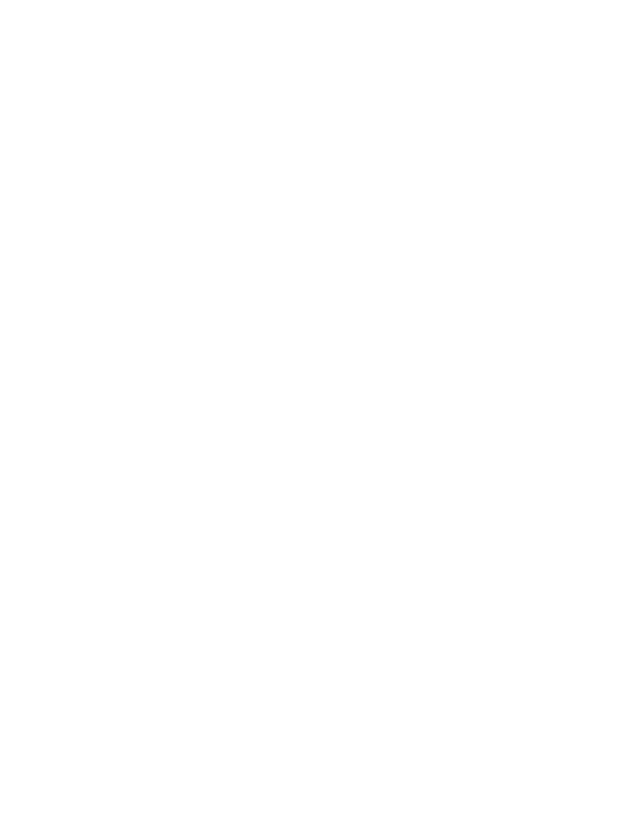
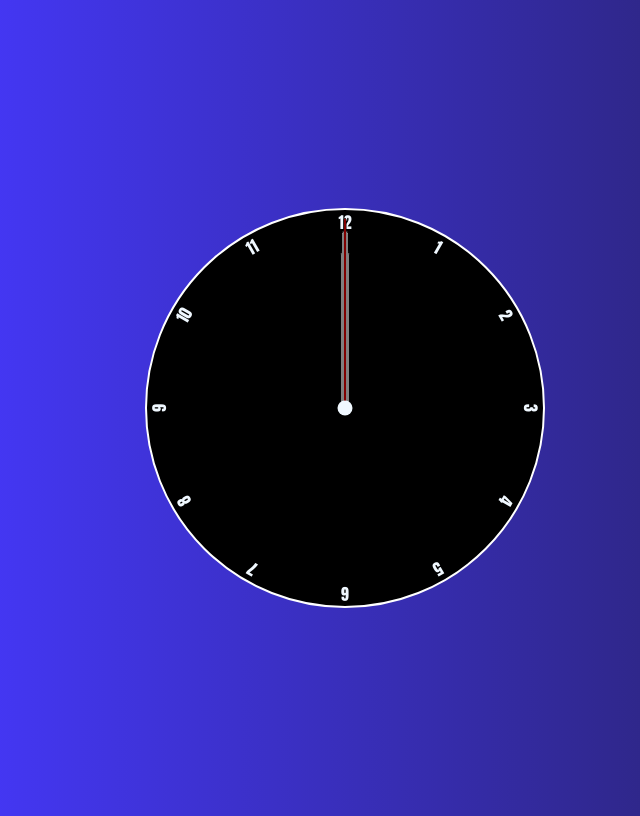
Before and after one commit to AJY79/Clock, a plain HTML site: page index.html in a window 1280 px wide. Shown: the whole page, without its empty margins (295-935 px from the left). Drawn offline with Linux system fonts and the light colour scheme.

Commit message:
html and css finsihed

```diff
--- a/index.html
+++ b/index.html
@@ -9,5 +9,23 @@
 </head>
 <body>
 
+    <div class="clock">
+        <div class="hand hour"></div>
+        <div class="hand minute"></div>
+        <div class="hand second"></div>
+        <div class="number number1">1</div>
+        <div class="number number2">2</div>
+        <div class="number number3">3</div>
+        <div class="number number4">4</div>
+        <div class="number number5">5</div>
+        <div class="number number6">6</div>
+        <div class="number number7">7</div>
+        <div class="number number8">8</div>
+        <div class="number number9">9</div>
+        <div class="number number10">10</div>
+        <div class="number number11">11</div>
+        <div class="number number12">12</div>
+    </div>
+
 </body>
 </html>
--- a/styles.css
+++ b/styles.css
@@ -0,0 +1,89 @@
+*, *::before, *::after{
+    box-sizing: border-box;
+    font-family: Impact, Haettenschweiler, 'Arial Narrow Bold', sans-serif;
+}
+
+body {
+    background: rgb(68,55,244);
+    background: linear-gradient(90deg, rgba(68,55,244,1) 22%, rgba(18,9,121,0.8773634453781513) 74%);
+display: flex;
+justify-content: center;
+align-items: center;
+min-height: 100vh;
+}
+
+.clock {
+    position: relative;
+    width: 400px;
+    height: 400px;
+    background-color: black ;
+    border-radius: 50%;
+    border: 2px solid white;
+    color: aliceblue;
+}
+
+.clock .number {
+    --rotation: 0;
+    position: absolute;
+    width: 100%;
+    height: 100%;
+    text-align: center;
+    transform: rotate(var(--rotation));
+}
+
+.clock .number1 { --rotation: 30deg; }
+.clock .number2 { --rotation: 60deg; }
+.clock .number3 { --rotation: 90deg; }
+.clock .number4 { --rotation: 120deg; }
+.clock .number5 { --rotation: 150deg; }
+.clock .number6 { --rotation: 180deg; }
+.clock .number7 { --rotation: 210deg; }
+.clock .number8 { --rotation: 240deg; }
+.clock .number9 { --rotation: 270deg; }
+.clock .number10 { --rotation: 300deg; }
+.clock .number11 { --rotation: 330deg; }
+
+.clock .hand {
+    --rotation: 0;
+    position: absolute;
+    bottom: 50%;
+    left: 50%;
+    border: 1px solid black;
+    border-top-left-radius: 10px;
+    border-top-right-radius: 10px;
+    background-color: antiquewhite;
+    transform: translateX(-50%) rotate(calc(var(--rotation) * 1deg));
+    transform-origin: bottom;
+    z-index: 10;
+}
+
+.clock::after {
+    content: '';
+    position: absolute;
+    background-color: aliceblue;
+    z-index: 11;
+    width: 15px;
+    height: 15px;
+    top: 50%;
+    left: 50%;
+    transform: translate(-50%, -50%);
+    border-radius: 50%;
+}
+
+.clock .hand.second {
+    width: 3px;
+    height: 48%;
+    background-color: red;
+}
+
+.clock .hand.minute {
+    width: 7px;
+    height: 45%;
+    background-color: white;
+}
+
+.clock .hand.hour {
+    width: 10px;
+    height: 40%;
+    background-color: white;
+}
```
